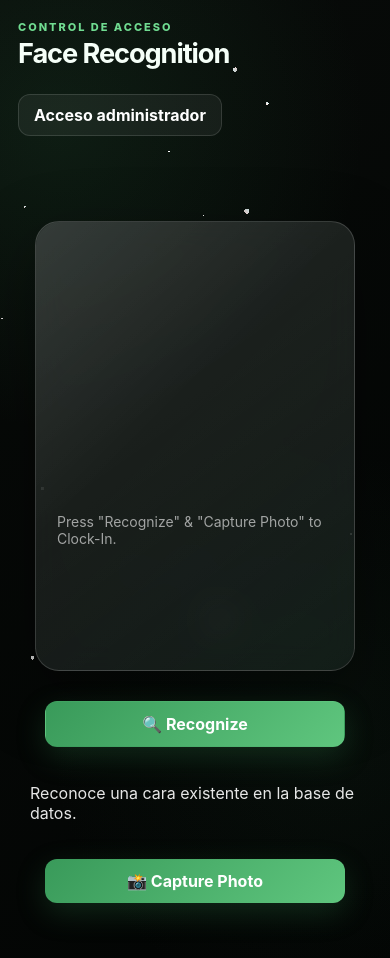
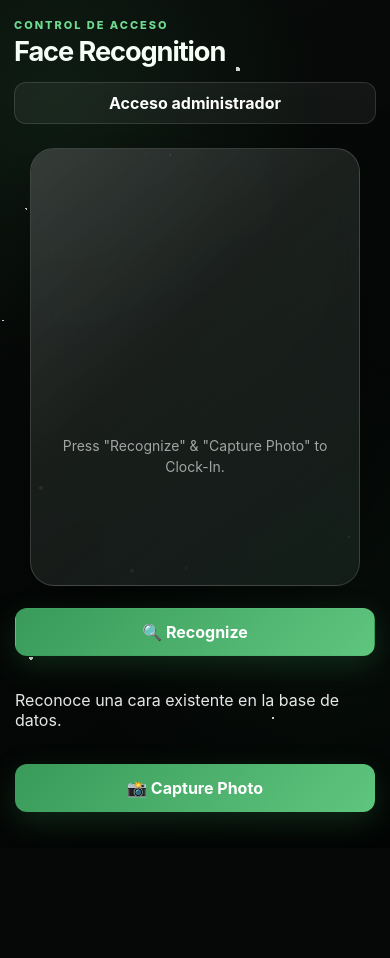
Before and after one commit to SchneiderSeba/CompreFaceApp, a React (Vite) app in the folder FrontEnd/faceApp/: page / in a window 390 px wide. Shown: the top 958 px of the page. After the commit the page ends 848 px from the top, so only its background shows below. Built offline with nearby package versions, Linux system fonts and the light colour scheme; no server answers.

Commit message:
Make check-in screen fully responsive

```diff
--- a/FrontEnd/faceApp/index.html
+++ b/FrontEnd/faceApp/index.html
@@ -1,10 +1,10 @@
 <!doctype html>
-<html lang="en">
+<html lang="es">
   <head>
     <meta charset="UTF-8" />
     <link rel="icon" type="image/svg+xml" href="/FaceAppIcon.png" />
 
-    <meta name="viewport" content="width=device-width, initial-scale=1.0" />
+    <meta name="viewport" content="width=device-width, initial-scale=1.0, viewport-fit=cover" />
 
     <meta http-equiv="Content-Security-Policy" content="script-src 'self' 'unsafe-eval';">
 
--- a/FrontEnd/faceApp/src/App.css
+++ b/FrontEnd/faceApp/src/App.css
@@ -1,15 +1,23 @@
 #root {
   width: 100%;
   min-height: 100vh;
+  min-height: 100dvh;
 }
 
 .app-container {
   position: relative;
   z-index: 1;
+  display: flex;
+  flex-direction: column;
   width: min(1100px, 100%);
   min-height: 100vh;
+  min-height: 100dvh;
   margin: 0 auto;
-  padding: 24px 20px 48px;
+  padding:
+    max(20px, env(safe-area-inset-top))
+    max(20px, env(safe-area-inset-right))
+    max(32px, env(safe-area-inset-bottom))
+    max(20px, env(safe-area-inset-left));
   box-sizing: border-box;
 }
 
@@ -17,8 +25,13 @@
   display: flex;
   align-items: center;
   justify-content: space-between;
+  flex-wrap: wrap;
   gap: 24px;
   padding: 4px 8px;
+}
+
+.app-header > div:first-child {
+  min-width: 0;
 }
 
 .app-kicker {
@@ -40,7 +53,10 @@
 .session-control {
   display: flex;
   align-items: center;
+  flex-wrap: wrap;
+  justify-content: flex-end;
   gap: 12px;
+  min-width: 0;
 }
 
 .session-control span,
@@ -53,6 +69,7 @@
   color: #f3fff6;
   font-size: 13px;
   font-weight: 700;
+  overflow-wrap: anywhere;
 }
 
 .session-control small {
@@ -206,7 +223,11 @@
 
 @media (max-width: 600px) {
   .app-container {
-    padding: 16px 10px 36px;
+    padding:
+      max(14px, env(safe-area-inset-top))
+      max(12px, env(safe-area-inset-right))
+      max(24px, env(safe-area-inset-bottom))
+      max(12px, env(safe-area-inset-left));
   }
 
   .app-header,
@@ -216,11 +237,28 @@
 
   .app-header {
     flex-direction: column;
+    gap: 14px;
+    padding-inline: 2px;
   }
 
   .session-control {
+    display: grid;
+    grid-template-columns: minmax(0, 1fr) minmax(0, 1fr);
     width: 100%;
-    justify-content: space-between;
+  }
+
+  .session-control span {
+    grid-column: 1 / -1;
+  }
+
+  .session-control span,
+  .session-control small {
+    text-align: left;
+  }
+
+  .session-control .secondary-action,
+  .app-header > .secondary-action {
+    width: 100%;
   }
 
   .login-panel {
@@ -228,8 +266,45 @@
     margin-inline: 0;
   }
 
+  .login-panel input {
+    font-size: 16px;
+  }
+
   .login-panel > div,
   .login-error {
     grid-column: auto;
   }
 }
+
+@media (max-width: 360px) {
+  .app-title {
+    font-size: 1.55rem;
+  }
+
+  .app-kicker {
+    font-size: 10px;
+    letter-spacing: 0.14em;
+  }
+
+  .secondary-action {
+    padding-inline: 10px;
+    font-size: 13px;
+  }
+}
+
+@media (min-width: 640px) and (max-height: 650px) and (orientation: landscape) {
+  .app-container {
+    min-height: 100svh;
+    padding-top: max(12px, env(safe-area-inset-top));
+    padding-bottom: max(12px, env(safe-area-inset-bottom));
+  }
+
+  .app-header {
+    gap: 12px;
+    padding-block: 0;
+  }
+
+  .app-title {
+    font-size: 1.65rem;
+  }
+}
--- a/FrontEnd/faceApp/src/components/ReflectiveCard.css
+++ b/FrontEnd/faceApp/src/components/ReflectiveCard.css
@@ -129,3 +129,15 @@
     animation: none;
   }
 }
+
+@media (hover: none), (pointer: coarse) {
+  .reflective-card-surface,
+  .reflective-card-aura {
+    transform: none;
+  }
+
+  .reflective-card-glare,
+  .reflective-card-shine {
+    display: none;
+  }
+}
--- a/FrontEnd/faceApp/src/components/WebCaptureV2.css
+++ b/FrontEnd/faceApp/src/components/WebCaptureV2.css
@@ -1,18 +1,21 @@
 
 .webcam-container {
-    min-height: 100vh;
-    padding: 40px 20px;
+    flex: 1;
+    width: 100%;
+    min-width: 0;
+    padding: clamp(24px, 5vh, 52px) 0;
     display: flex;
     justify-content: center;
     align-items: center;
     flex-direction: column;
-    gap: 30px;
+    gap: clamp(22px, 4vh, 34px);
     position: relative;
 }
 
 .webcam-card {
-    width: 320px;
-    height: 450px;
+    width: min(100%, 340px);
+    height: clamp(440px, 58vh, 470px);
+    flex: 0 0 auto;
     overflow: visible;
     position: relative;
 }
@@ -28,7 +31,7 @@
 
 .webcam-video {
     width: 100%;
-    height: auto;
+    max-height: 255px;
     aspect-ratio: 4/3;
     border-radius: 16px;
     transform: scaleX(-1);
@@ -39,18 +42,23 @@
     display: flex;
     flex-direction: column;
     align-items: center;
-    gap: 20px;
+    gap: 18px;
+    width: min(100%, 360px);
+    min-width: 0;
     z-index: 10;
 }
 
 .mode-selector {
     display: flex;
     gap: 10px;
+    width: 100%;
     padding: 0;
 }
 
 .mode-selector label {
     position: relative;
+    flex: 1 1 0;
+    min-width: 0;
     cursor: pointer;
     transition: all 0.3s ease;
 }
@@ -62,8 +70,12 @@
 }
 
 .mode-selector label span {
-    display: block;
-    min-width: 150px;
+    display: flex;
+    align-items: center;
+    justify-content: center;
+    width: 100%;
+    min-width: 0;
+    min-height: 48px;
     padding: 12px 20px;
     border: 1px solid rgba(255, 255, 255, 0.13);
     border-radius: 12px;
@@ -90,6 +102,7 @@
 
 .capture-button {
     width: min(100%, 310px);
+    min-height: 48px;
     margin: 0;
     padding: 12px 20px;
     background: linear-gradient(135deg, #399a5a, #5fc67e);
@@ -135,6 +148,7 @@
 }
 
 .camera-error {
+    width: 100%;
     max-width: 360px;
     text-align: center;
     line-height: 1.4;
@@ -154,7 +168,8 @@
 }
 
 .recognize-error {
-    max-width: auto;
+    width: 100%;
+    max-width: 100%;
     text-align: center;
     line-height: 1.4;
     font-size: 14px;
@@ -175,6 +190,7 @@
 
 .retry-camera-button {
     align-self: center;
+    min-height: 44px;
     padding: 8px 18px;
     border-radius: 999px;
     border: 1px solid rgba(255, 255, 255, 0.2);
@@ -230,32 +246,38 @@
 }
 
 .result-title {
+    margin: 10px 0 8px;
     font-size: 18px;
     font-weight: 700;
     color: #8ab6ff;
 }
 
 .result-label {
+    max-width: 100%;
     font-size: 16px;
     font-weight: 600;
     margin: 0;
+    overflow-wrap: anywhere;
 }
 
 .result-sub {
     margin: 2px 0 0;
     font-size: 13px;
     color: rgba(255, 255, 255, 0.7);
+    overflow-wrap: anywhere;
 }
 
 .result-metrics {
-    display: flex;
+    display: grid;
+    grid-template-columns: repeat(2, minmax(0, 1fr));
     justify-content: center;
-    gap: 22px;
+    gap: 14px;
     width: 100%;
+    margin-top: 8px;
 }
 
 .result-metrics > div {
-    min-width: 92px;
+    min-width: 0;
 }
 
 .metric-label {
@@ -269,7 +291,7 @@
 .metric-value {
     display: block;
     max-width: 100%;
-    font-size: 22px;
+    font-size: clamp(19px, 6vw, 22px);
     font-weight: 800;
     color: #fff;
     font-variant-numeric: tabular-nums;
@@ -286,6 +308,8 @@
     align-items: center;
     margin: 50px 5px 20px 5px;
     font-size: 14px;
+    line-height: 1.5;
+    text-align: center;
     color: rgba(255, 255, 255, 0.6);
 }
 
@@ -433,6 +457,7 @@
     background: rgba(255, 255, 255, 0.05);
     color: white;
     font-size: 15px;
+    min-height: 48px;
     outline: none;
     transition: all 0.3s ease;
 }
@@ -455,17 +480,18 @@
 }
 
 @media (max-width: 768px) {
+    .webcam-container {
+        justify-content: flex-start;
+        padding-block: 24px 12px;
+    }
+
     .webcam-card {
-        width: min(90vw, 320px);
+        width: min(100%, 330px);
         height: 450px;
-        max-width: 320px;
     }
 
     .mode-selector {
-        flex-direction: column;
         width: 100%;
-        max-width: 300px;
-        border-radius: 20px;
     }
 
     .mode-selector label span {
@@ -474,7 +500,11 @@
 
     .capture-button {
         width: 100%;
-        max-width: 300px;
+        max-width: none;
+    }
+
+    .input-new-face {
+        font-size: 16px;
     }
 
     .result-card {
@@ -492,3 +522,84 @@
         text-align: center;
     }
 }
+
+@media (max-width: 430px) {
+    .webcam-container {
+        gap: 22px;
+        padding-top: 20px;
+    }
+
+    .webcam-card {
+        height: 438px;
+    }
+
+    .webcam-card .reflective-card-content {
+        gap: 8px;
+        padding: 13px;
+    }
+
+    .mode-selector {
+        flex-direction: column;
+    }
+
+    .mode-selector label span {
+        padding-inline: 14px;
+    }
+
+    .result-placeholder {
+        margin-top: 38px;
+    }
+}
+
+@media (max-width: 350px) {
+    .webcam-card {
+        height: 420px;
+    }
+
+    .webcam-card .reflective-card-content {
+        padding: 11px;
+    }
+
+    .result-placeholder {
+        margin-top: 28px;
+        font-size: 13px;
+    }
+
+    .controls-section {
+        gap: 14px;
+    }
+}
+
+@media (min-width: 640px) and (max-height: 650px) and (orientation: landscape) {
+    .webcam-container {
+        min-height: 0;
+        flex-direction: row;
+        align-items: center;
+        justify-content: center;
+        gap: clamp(28px, 6vw, 64px);
+        padding-block: 16px 8px;
+    }
+
+    .webcam-card {
+        width: min(42vw, 300px);
+        height: min(410px, calc(100svh - 92px));
+        min-height: 380px;
+    }
+
+    .webcam-card .reflective-card-content {
+        padding: 13px;
+        gap: 7px;
+    }
+
+    .result-placeholder {
+        margin-top: 28px;
+    }
+
+    .controls-section {
+        width: min(42vw, 330px);
+    }
+
+    .mode-selector {
+        flex-direction: column;
+    }
+}
--- a/FrontEnd/faceApp/src/index.css
+++ b/FrontEnd/faceApp/src/index.css
@@ -17,12 +17,15 @@
 html {
   min-width: 320px;
   min-height: 100%;
+  text-size-adjust: 100%;
+  -webkit-text-size-adjust: 100%;
   background: #050806;
 }
 
 body {
   min-width: 320px;
   min-height: 100vh;
+  min-height: 100dvh;
   margin: 0;
   font-family: var(--app-font);
   overflow-x: hidden;
@@ -39,6 +42,12 @@ textarea {
   font: inherit;
 }
 
+button,
+label,
+input {
+  touch-action: manipulation;
+}
+
 button:focus-visible,
 input:focus-visible {
   outline: 2px solid #70dc91;
```
